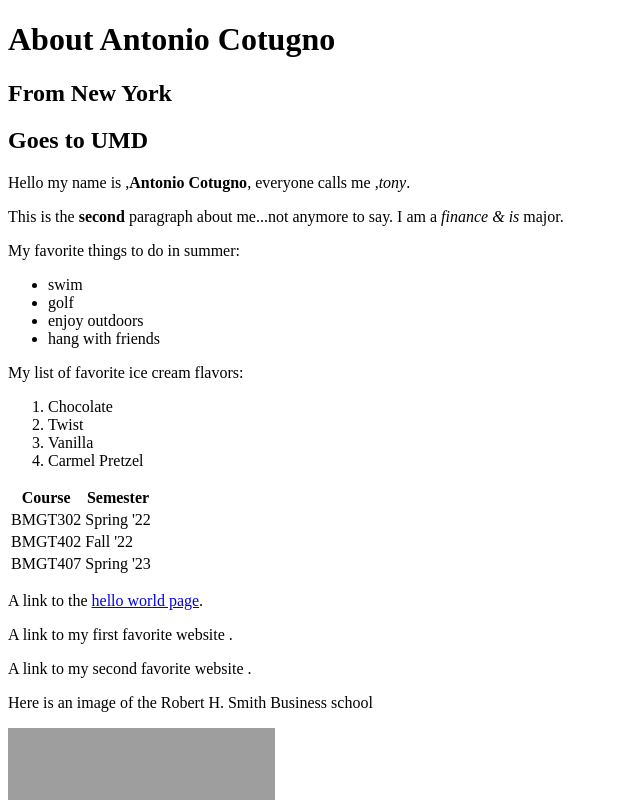
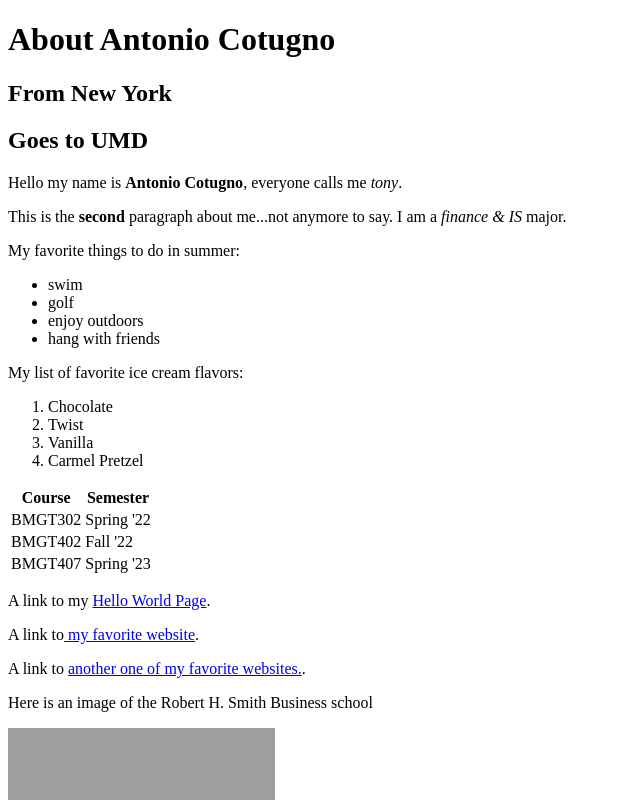
Before and after one commit to acotugno01/helloWorld, a Flask app: page /about in a window 1280 px wide. Shown: the whole page, without its empty margins (0-640 px from the left). Run offline with Flask 2, Linux system fonts and the light colour scheme; grey boxes are pictures that could not be loaded.

Commit message:
commit html file about me for 6th time because link error

```diff
--- a/templates/about.html
+++ b/templates/about.html
@@ -11,8 +11,8 @@
     <h2>Goes to UMD</h2>
 
     <!-- These are the two paragraphs more about me. -->
-    <p>Hello my name is ,<strong>Antonio Cotugno</strong>, everyone calls me ,<em>tony</em>.</p>
-    <p>This is the <strong>second</strong> paragraph about me...not anymore to say. I am a <em>finance & is </em> major.</p>
+    <p>Hello my name is <strong>Antonio Cotugno</strong>, everyone calls me <em>tony</em>.</p>
+    <p>This is the <strong>second</strong> paragraph about me...not anymore to say. I am a <em>finance & IS </em> major.</p>
 
     <!-- These are the two lists which explain more about me. -->
     <p>My favorite things to do in summer:</p>
@@ -52,10 +52,9 @@
     </table>
 
     <!-- These are links about my favorite websites. -->
-    <p>A link to the <a href="helloWorld.html/">  hello world page</a>.</p>
-
-    <p>A link to my first favorite website <a href="https://www.espn.com/" target="_blank"> </a>.</p>
-    <p>A link to my second favorite website <a href="https://www.wsj.com/"> </a>.</p>
+    <p> A link to my <a href="/hello"> Hello World Page</a>.</p>
+    <p> A link to<a href="https://www.espn.com"> my favorite website</a>.</p>
+    <p> A link to <a href="https://www.nbcnews.com" target="_blank">another one of my favorite websites.</a>.</p>
 
     <!-- Smith Logo. -->
     <p>Here is an image of the Robert H. Smith Business school</p>
```
